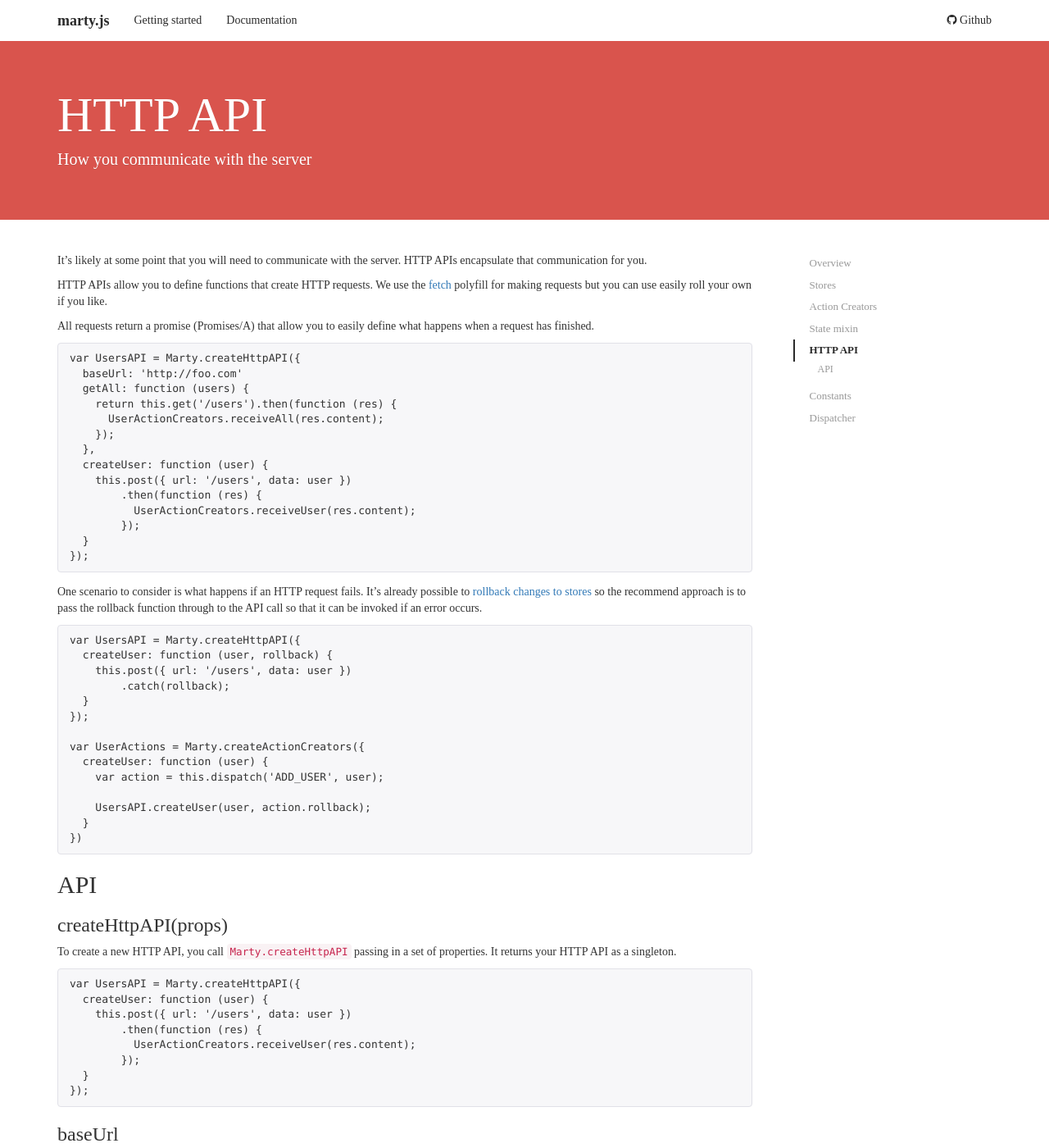
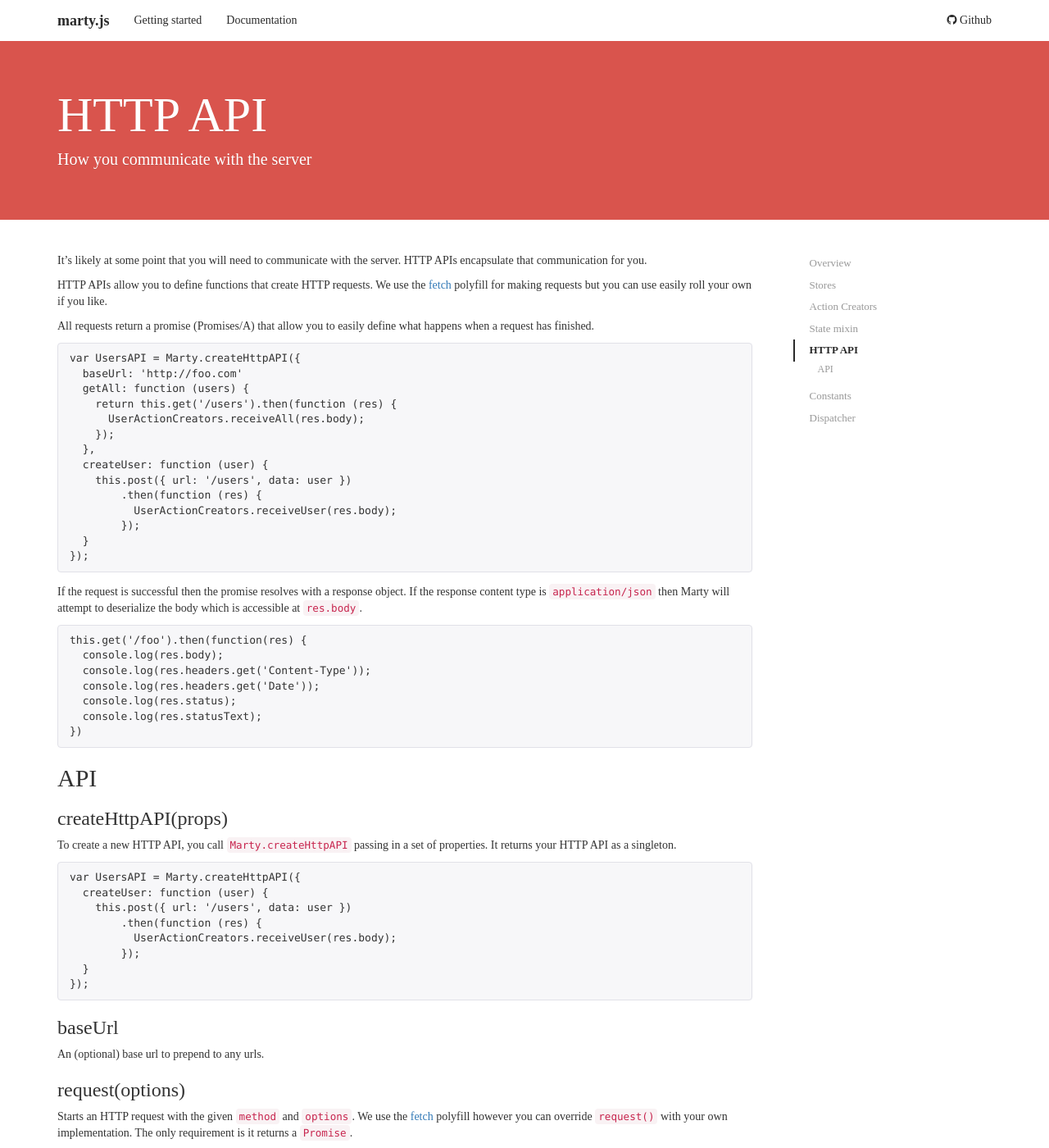
Before and after one commit to alsuper114/marty, a Jekyll site: the page built from docs/docs/httpApi.md, in a window 1280 px wide and 1400 px high. Shown: the whole window at 82% size. Built offline with Jekyll 4.4.1, drawn with Linux system fonts in a browser that asks for light colours; nearby versions of some CDN libraries; Markdown is read by kramdown in place of the engine named in the settings.

Commit message:
Fixing http api docs

```diff
--- a/docs/docs/httpApi.md
+++ b/docs/docs/httpApi.md
@@ -19,34 +19,27 @@ var UsersAPI = Marty.createHttpAPI({
   baseUrl: 'http://foo.com'
   getAll: function (users) {
     return this.get('/users').then(function (res) {
-      UserActionCreators.receiveAll(res.content);
+      UserActionCreators.receiveAll(res.body);
     });
   },
   createUser: function (user) {
     this.post({ url: '/users', data: user })
         .then(function (res) {
-          UserActionCreators.receiveUser(res.content);
+          UserActionCreators.receiveUser(res.body);
         });
   }
 });
 {% endhighlight %}
 
-One scenario to consider is what happens if an HTTP request fails. It's already possible to [rollback changes to stores](/docs/stores.html#rollback) so the recommend approach is to pass the rollback function through to the API call so that it can be invoked if an error occurs.
+If the request is successful then the promise resolves with a response object. If the response content type is ``application/json`` then Marty will attempt to deserialize the body which is accessible at ``res.body``.
 
 {% highlight js %}
-var UsersAPI = Marty.createHttpAPI({
-  createUser: function (user, rollback) {
-    this.post({ url: '/users', data: user })
-        .catch(rollback);
-  }
-});
-
-var UserActions = Marty.createActionCreators({
-  createUser: function (user) {
-    var action = this.dispatch('ADD_USER', user);
-
-    UsersAPI.createUser(user, action.rollback);
-  }
+this.get('/foo').then(function(res) {
+  console.log(res.body);
+  console.log(res.headers.get('Content-Type'));
+  console.log(res.headers.get('Date'));
+  console.log(res.status);
+  console.log(res.statusText);
 })
 {% endhighlight %}
 
@@ -61,7 +54,7 @@ var UsersAPI = Marty.createHttpAPI({
   createUser: function (user) {
     this.post({ url: '/users', data: user })
         .then(function (res) {
-          UserActionCreators.receiveUser(res.content);
+          UserActionCreators.receiveUser(res.body);
         });
   }
 });
```
